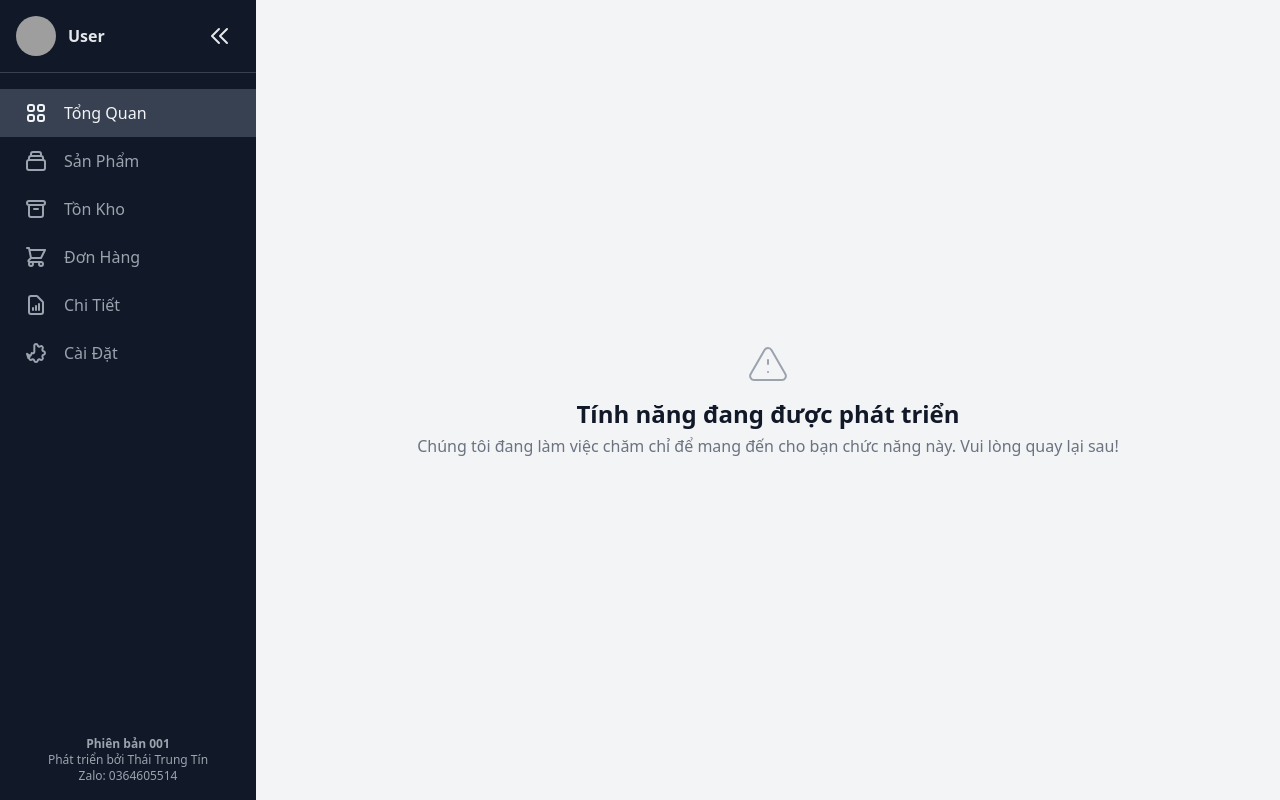
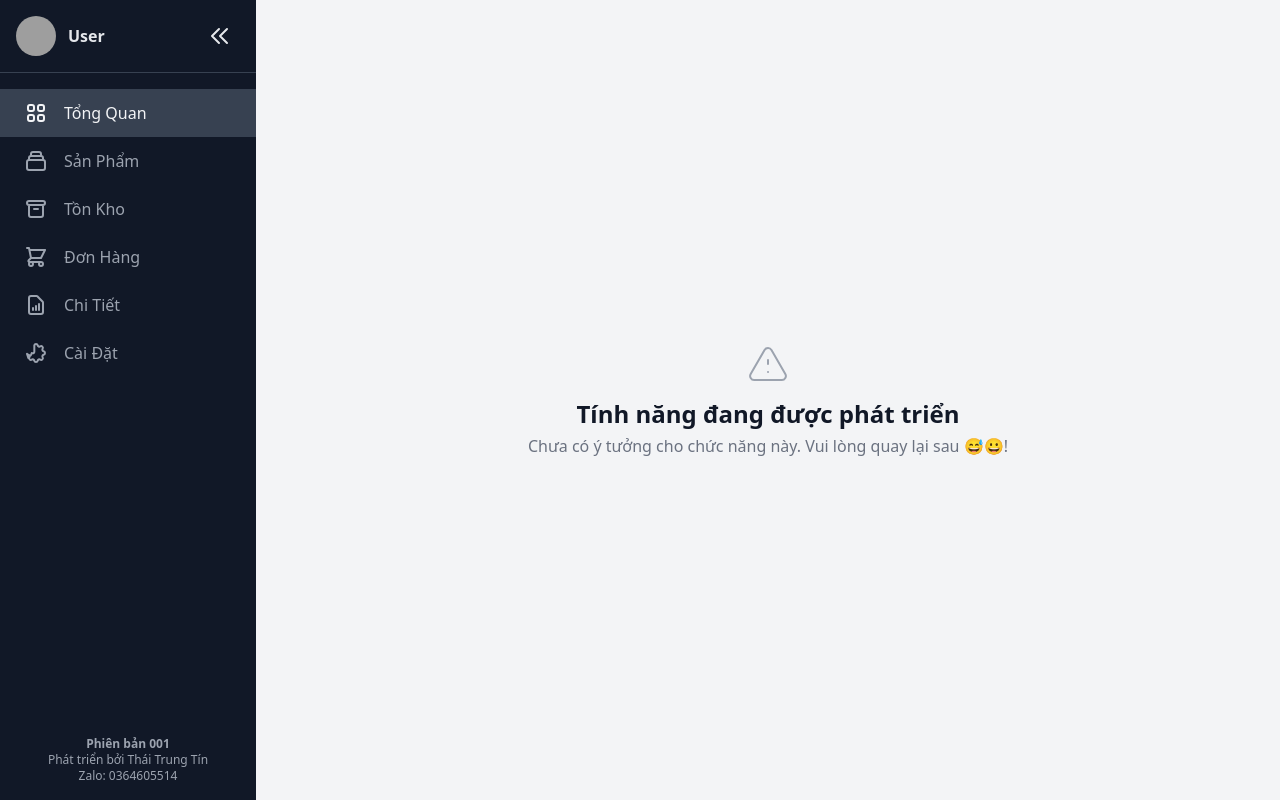
Before and after one commit to ThaiTrungTin/my-vercel-app, a website with bundled scripts: page index.html in a window 1280 px wide. Built offline with nearby package versions, Linux system fonts and the light colour scheme; no server answers; sample sign-in values are in the browser's storage; grey boxes are pictures that could not be loaded.

Commit message:
Lần commit đầu tiên

```diff
--- a/index.html
+++ b/index.html
@@ -173,7 +173,7 @@
                                 <path vector-effect="non-scaling-stroke" stroke-linecap="round" stroke-linejoin="round" stroke-width="2" d="M12 9v2m0 4h.01m-6.938 4h13.856c1.54 0 2.502-1.667 1.732-3L13.732 4c-.77-1.333-2.694-1.333-3.464 0L3.34 16c-.77 1.333.192 3 1.732 3z"/>
                             </svg>
                             <h2 class="mt-2 text-2xl font-semibold text-gray-900">Tính năng đang được phát triển</h2>
-                            <p class="mt-1 text-base text-gray-500">Chúng tôi đang làm việc chăm chỉ để mang đến cho bạn chức năng này. Vui lòng quay lại sau!</p>
+                            <p class="mt-1 text-base text-gray-500">Chưa có ý tưởng cho chức năng này. Vui lòng quay lại sau 😅😀!</p>
                         </div>
                     </div>
 
```
Also changed, not shown: cai-dat.html (+1 -1 lines).
